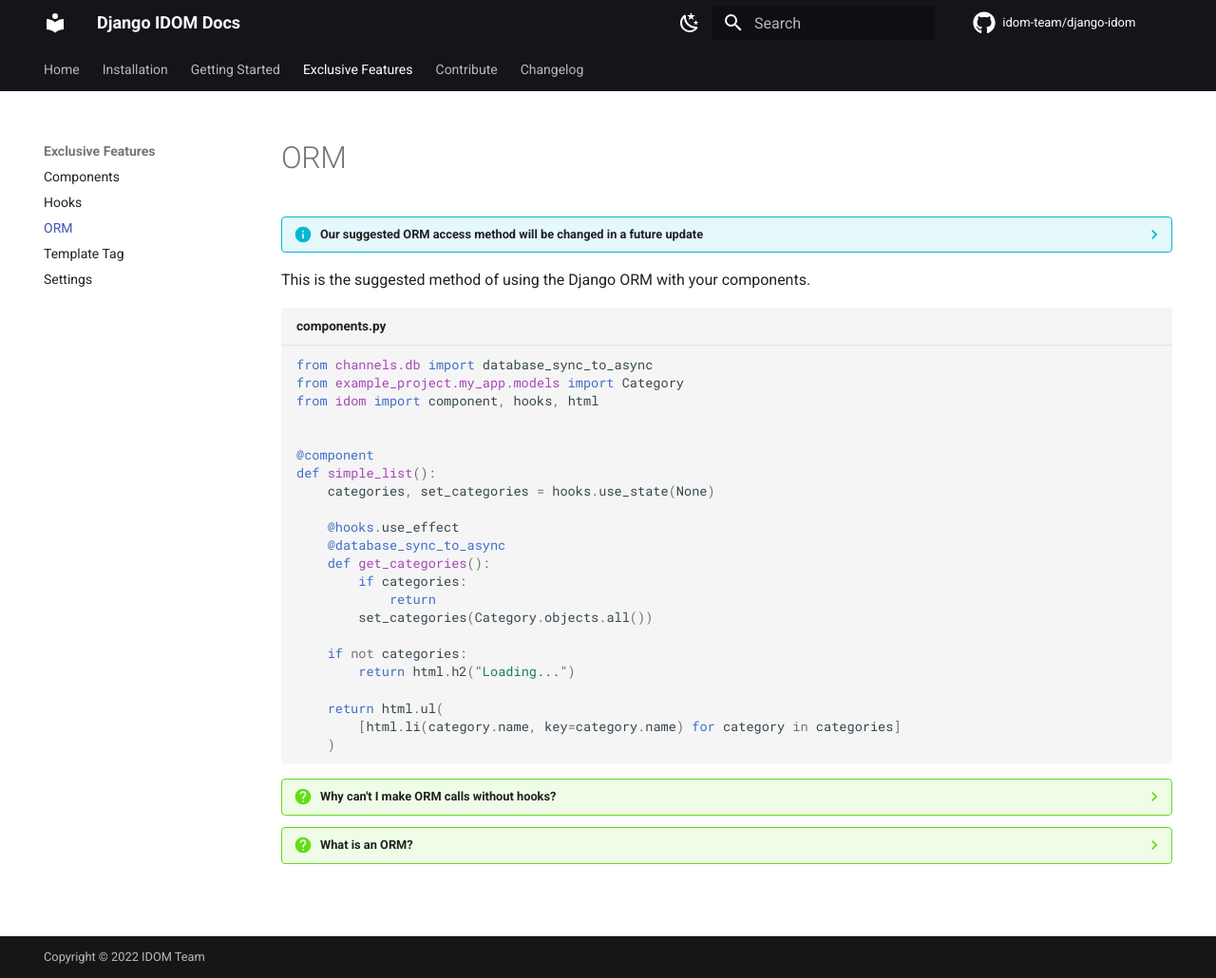
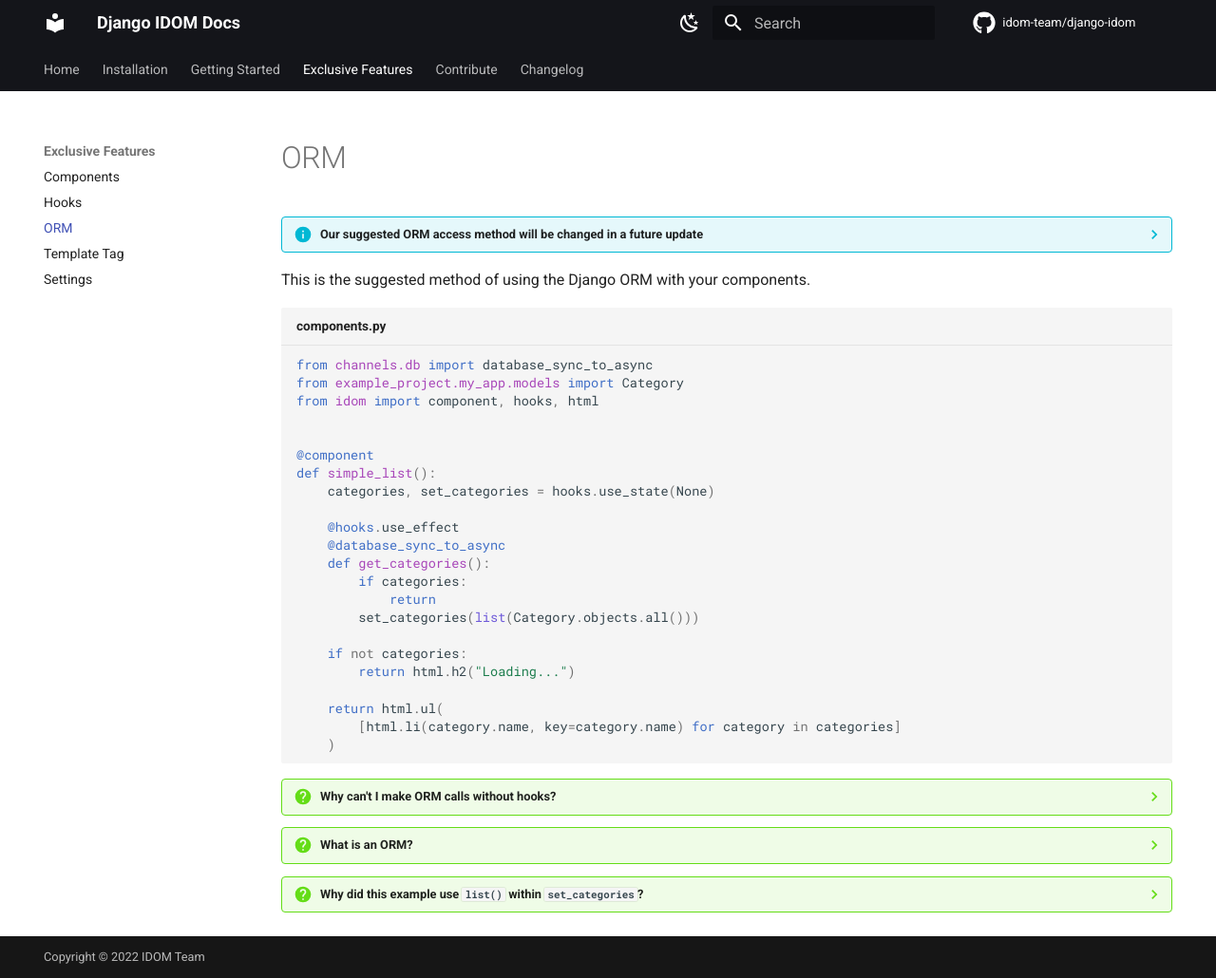
Before and after one commit to reactive-python/reactpy-django, an MkDocs documentation site: the page built from docs/features/orm.md, in a window 1280 px wide and 1030 px high. Shown: the whole window at 95% size. Built offline with MkDocs 1.6.1 and Material for MkDocs 9.7.7, drawn with Linux system fonts in a browser that asks for light colours; comment, search, counter and statistics services are not loaded.

Commit message:
force SQL execution using list

```diff
--- a/docs/features/orm.md
+++ b/docs/features/orm.md
@@ -23,7 +23,7 @@ def simple_list():
     def get_categories():
         if categories:
             return
-        set_categories(Category.objects.all())
+        set_categories(list(Category.objects.all()))
 
     if not categories:
         return html.h2("Loading...")
@@ -44,3 +44,9 @@ def simple_list():
     A Python **Object Relational Mapper** is an API for your code to access a database.
 
     See the [Django ORM documentation](https://docs.djangoproject.com/en/dev/topics/db/queries/) for more information.
+
+??? question "Why did this example use `list()` within `set_categories`?"
+
+    [Django's ORM is lazy](https://docs.djangoproject.com/en/dev/topics/db/queries/#querysets-are-lazy). Thus, `list()` is used to ensure that the query is executed while the hook is executing.
+
+    Failure to do this will result in `SynchronousOnlyOperation` when attempting to access your data.
```
